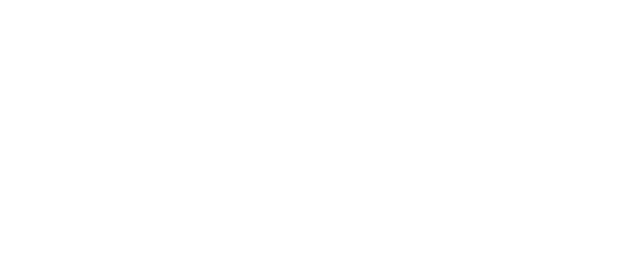
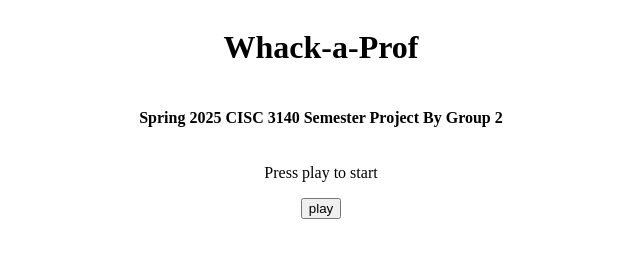
Before and after one commit to BettinoCodes/Whack-A-Prof, a plain HTML site: page index.html in a window 1280 px wide. Shown: the whole page, without its empty margins (319-959 px from the left). Drawn offline with Linux system fonts and the light colour scheme.

Commit message:
basic html and css adjustment to shows something on the page
git-svn-id: https://svn.riouxsvn.com/whackgame/trunk@14 a8e20f5a-5294-4955-b0ad-28abc733a230

```diff
--- a/index.html
+++ b/index.html
@@ -4,6 +4,12 @@
     <meta charset="UTF-8" />
     <meta name="viewport" content="width=device-width, initial-scale=1.0" />
     <title>Whack-a-Prof</title>
+    <div class = "front-page">
+      <h1>Whack-a-Prof</h1>
+      <h4>Spring 2025 CISC 3140 Semester Project By Group 2</h4>
+      <p>Press play to start</p>
+      <button>play</button>
+    </div>
     <link rel="stylesheet" href="style.css" />
   </head>
   <body>
--- a/style.css
+++ b/style.css
@@ -0,0 +1,6 @@
+.front-page {
+    display: flex;
+    justify-content: center;
+    align-items: center;
+    flex-direction: column;
+}
```
